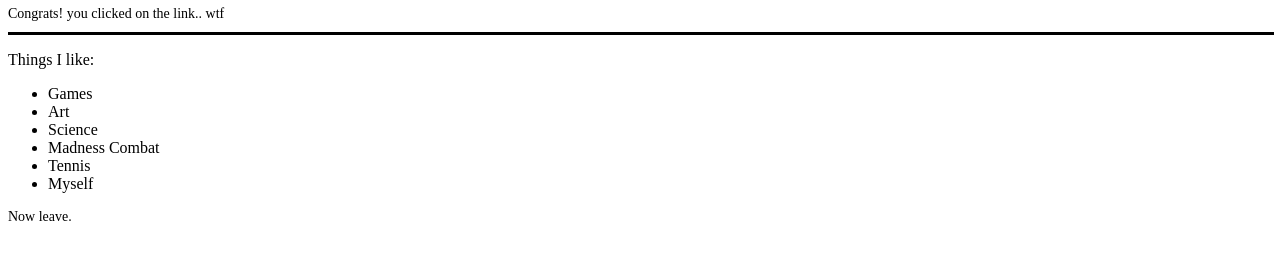
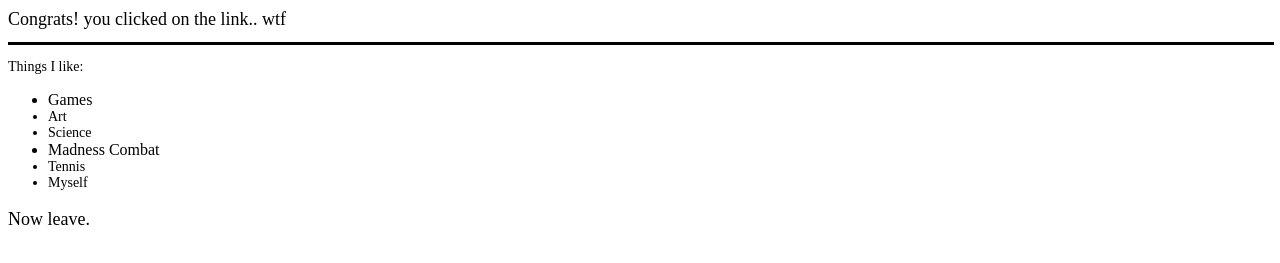
Before and after one commit to Nylnn/Nylnn.github.io, a plain HTML site: page index.html in a window 1280 px wide. Shown: the part 311-574 px from the top of the page. Drawn offline with Linux system fonts and the light colour scheme.

Commit message:
Update style.css

```diff
--- a/style.css
+++ b/style.css
@@ -4,7 +4,7 @@
   font-weight: normal;
   font-size: 18;
 }
-.ubuntu {
+.ubuntusmaller {
   font-family: ubuntu;
   font-weight: normal;
   font-size: 14;
```
